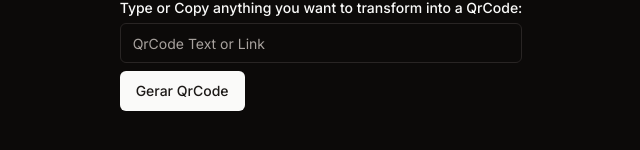
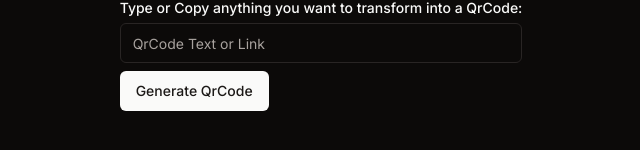
Before and after one commit to douglasjtds/qr-code-generator, a Next.js app: page / in a window 1280 px wide. Shown: the part 344-494 px from the top of the page, without its empty margins (319-959 px from the left). Built offline with nearby package versions, Linux system fonts and the light colour scheme.

Commit message:
feat: getting value for qrcode from input

```diff
--- a/components/input-item.tsx
+++ b/components/input-item.tsx
@@ -7,7 +7,7 @@ import { zodResolver } from '@hookform/resolvers/zod';
 import { Input } from './ui/input';
 import QrCodeDialogItem from './qrcode-dialog-item';
 
-let qrCodeValue: string;
+let qrCodeValue: string = "";
 
 const formSchema = z.object({
   title: z.string().trim().min(1, {
--- a/components/qrcode-dialog-item.tsx
+++ b/components/qrcode-dialog-item.tsx
@@ -1,39 +1,41 @@
-"use client";
+'use client';
 
-import QRCode from "react-qr-code";
-import { Button } from "./ui/button";
-import { Dialog, DialogContent, DialogDescription, DialogFooter, DialogHeader, DialogTitle, DialogTrigger } from "./ui/dialog";
+import QRCode from 'react-qr-code';
+import { Button } from './ui/button';
+import {
+  Dialog,
+  DialogContent,
+  DialogDescription,
+  DialogFooter,
+  DialogHeader,
+  DialogTitle,
+  DialogTrigger,
+} from './ui/dialog';
 
 interface QrCodeItemProps {
-  qrCodeValue : string
+  qrCodeValue: string;
 }
 
-const QrCodeDialogItem = ({qrCodeValue} : QrCodeItemProps) => {
-
-  const testeAqui = () => {
-    console.log(qrCodeValue)
-  }
-
+const QrCodeDialogItem = ({ qrCodeValue }: QrCodeItemProps) => {
   return (
     <>
       <Dialog>
         <DialogTrigger asChild>
-              <Button type="submit">Gerar QrCode</Button>
+          <Button type="submit">Generate QrCode</Button>
         </DialogTrigger>
         <DialogContent>
           <DialogHeader>
             <DialogTitle>Your QrCode</DialogTitle>
             <DialogDescription className="justify-content align-items place-items-center grid">
               <div className="bg-slate-100 p-1 m-2 h-auto max-w-fit w-full">
-                    <QRCode value="eu não aguento mais isso aqui véi" />
+                <QRCode value={qrCodeValue} />
               </div>
             </DialogDescription>
           </DialogHeader>
-              <DialogFooter>botão de copiar imagem?</DialogFooter>
         </DialogContent>
       </Dialog>
     </>
   );
-}
+};
 
 export default QrCodeDialogItem;
```
Also changed, not shown: 1 other file (tests, documents, lock files or other folders). Lines whose indentation alone changed are shown as unchanged.
